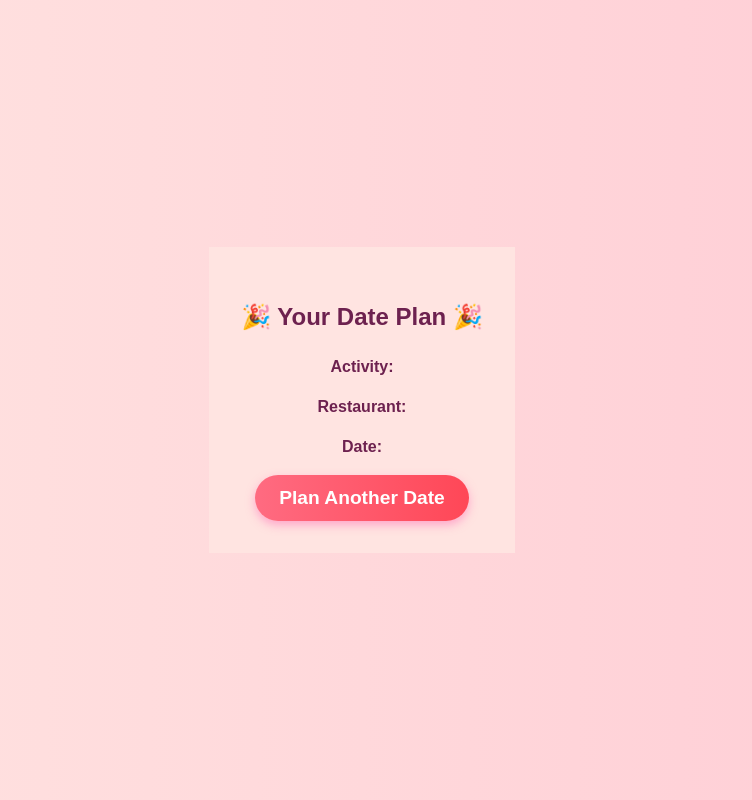
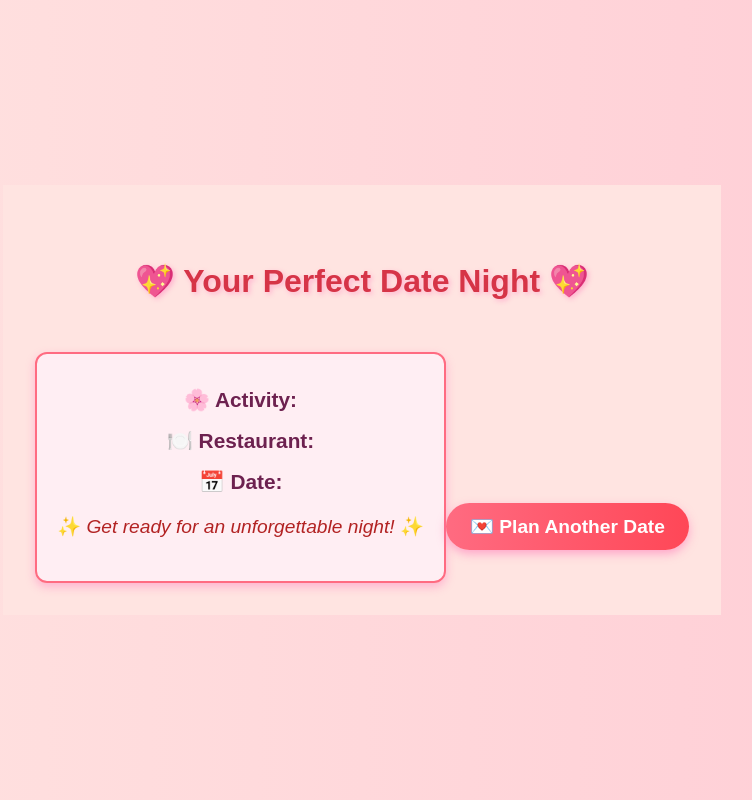
Before and after one commit to b3hold23/Valentine, a React (Vite) app: page /results in a window 1280 px wide. Shown: the whole page, without its empty margins (278-1030 px from the left). Built offline with nearby package versions, Linux system fonts and the light colour scheme.

Commit message:
added finished styles

```diff
--- a/src/App.css
+++ b/src/App.css
@@ -198,3 +198,82 @@ button:hover, .card:hover {
   justify-content: center;
   align-items: center;
 }
+
+/* Container for the Results Page */
+.results-container {
+  text-align: center;
+  margin-top: 40px;
+  font-family: 'Dancing Script', cursive, sans-serif;
+  color: #6d214f;
+}
+
+/* Header Styling */
+.results-header {
+  font-size: 2rem;
+  color: #d63447;
+  text-shadow: 2px 2px 5px rgba(255, 105, 180, 0.4);
+  animation: fadeIn 1.5s ease-in-out;
+}
+
+/* Card Styling */
+.results-card {
+  background: rgba(255, 240, 245, 0.9);
+  border: 2px solid #ff6b81;
+  border-radius: 12px;
+  box-shadow: 0 4px 10px rgba(255, 105, 180, 0.4);
+  padding: 20px;
+  display: inline-block;
+  margin-top: 20px;
+  max-width: 400px;
+  animation: slideIn 1s ease-in-out;
+}
+
+/* Text Styling */
+.results-text {
+  font-size: 1.3rem;
+  margin: 10px 0;
+}
+
+/* Highlight for important info */
+.highlight {
+  color: #ff4d6d;
+  font-weight: bold;
+}
+
+/* Message Styling */
+.message {
+  font-size: 1.2rem;
+  font-style: italic;
+  color: #b22222;
+  margin-top: 15px;
+}
+
+/* Button Styling */
+.results-button {
+  background: linear-gradient(to right, #ff6b81, #ff4757);
+  color: white;
+  font-size: 1.2rem;
+  padding: 12px 24px;
+  border: none;
+  border-radius: 30px;
+  cursor: pointer;
+  box-shadow: 0px 4px 10px rgba(255, 105, 180, 0.5);
+  margin-top: 20px;
+  transition: transform 0.3s ease-in-out;
+}
+
+.results-button:hover {
+  transform: scale(1.1);
+  background: linear-gradient(to right, #ff4757, #ff6b81);
+}
+
+/* Adding animations */
+@keyframes fadeIn {
+  from { opacity: 0; transform: scale(0.9); }
+  to { opacity: 1; transform: scale(1); }
+}
+
+@keyframes slideIn {
+  from { transform: translateY(-20px); opacity: 0; }
+  to { transform: translateY(0); opacity: 1; }
+}
--- a/src/pages/Results.jsx
+++ b/src/pages/Results.jsx
@@ -6,13 +6,23 @@ const ResultsPage = () => {
     const { activity, restaurant, date } = location.state || {};
 
     return (
-        <div style={{ textAlign: "center", marginTop: "20px" }}>
-            <h2>🎉 Your Date Plan 🎉</h2>
-            <p><strong>Activity:</strong> {activity}</p>
-            <p><strong>Restaurant:</strong> {restaurant}</p>
-            <p><strong>Date:</strong> {date}</p>
-            <button onClick={() => navigate("/")}>Plan Another Date</button>
+        <div className="results-container">
+            <h2 className="results-header">💖 Your Perfect Date Night 💖</h2>
+            <div className="results-card">
+                <p className="results-text">
+                    <strong>🌸 Activity: </strong> <span className="highlight">{activity}</span>
+                </p>
+                <p className="results-text">
+                    <strong>🍽️ Restaurant: </strong> <span className="highlight">{restaurant}</span>
+                </p>
+                <p className="results-text">
+                    <strong>📅 Date: </strong> <span className="highlight">{date}</span>
+                </p>
+                <p className="message">✨ Get ready for an unforgettable night! ✨</p>
+            </div>
+            <button className="results-button" onClick={() => navigate("/")}>💌 Plan Another Date</button>
         </div>
     );
 };
+
 export default ResultsPage;
```
